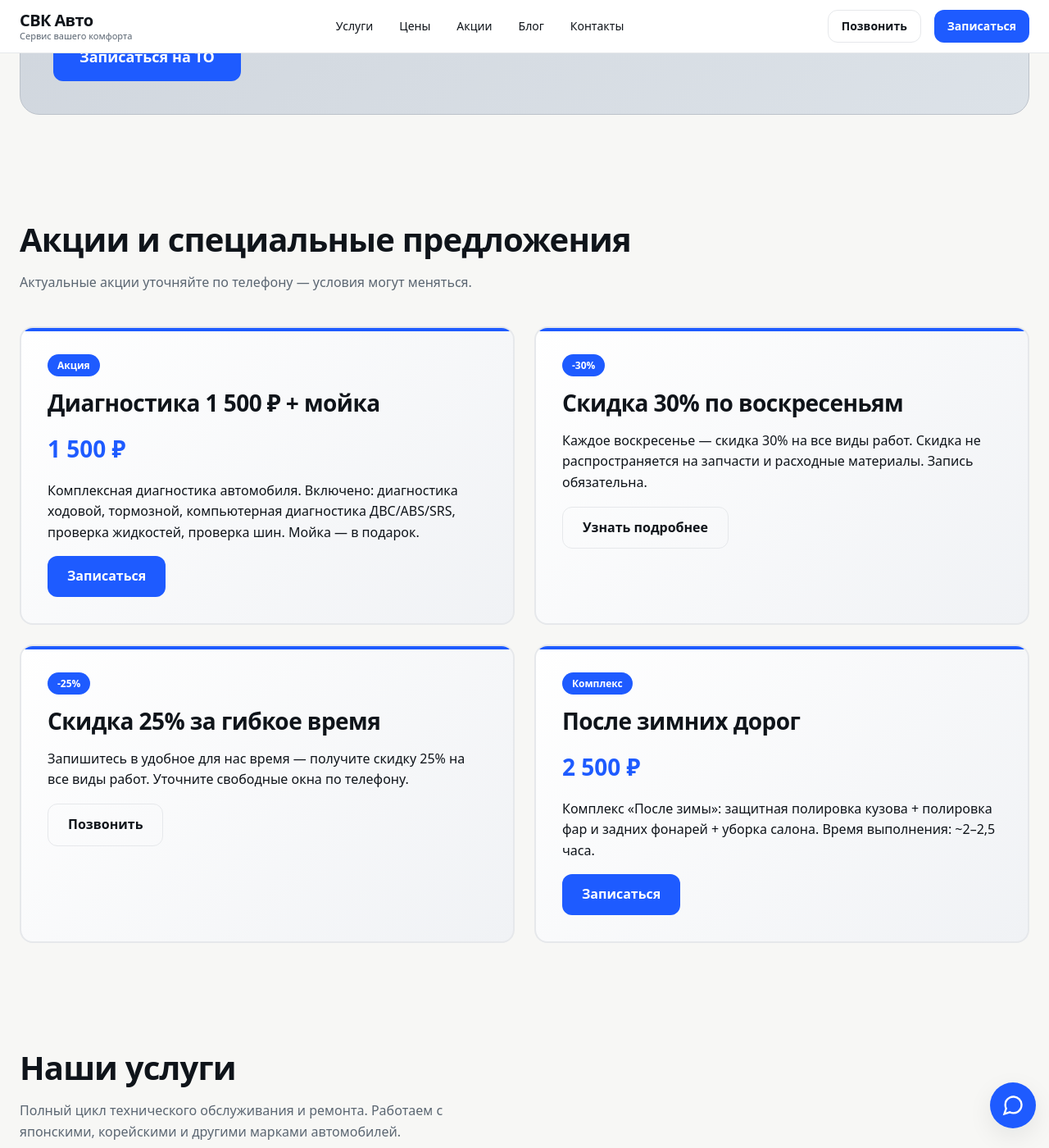
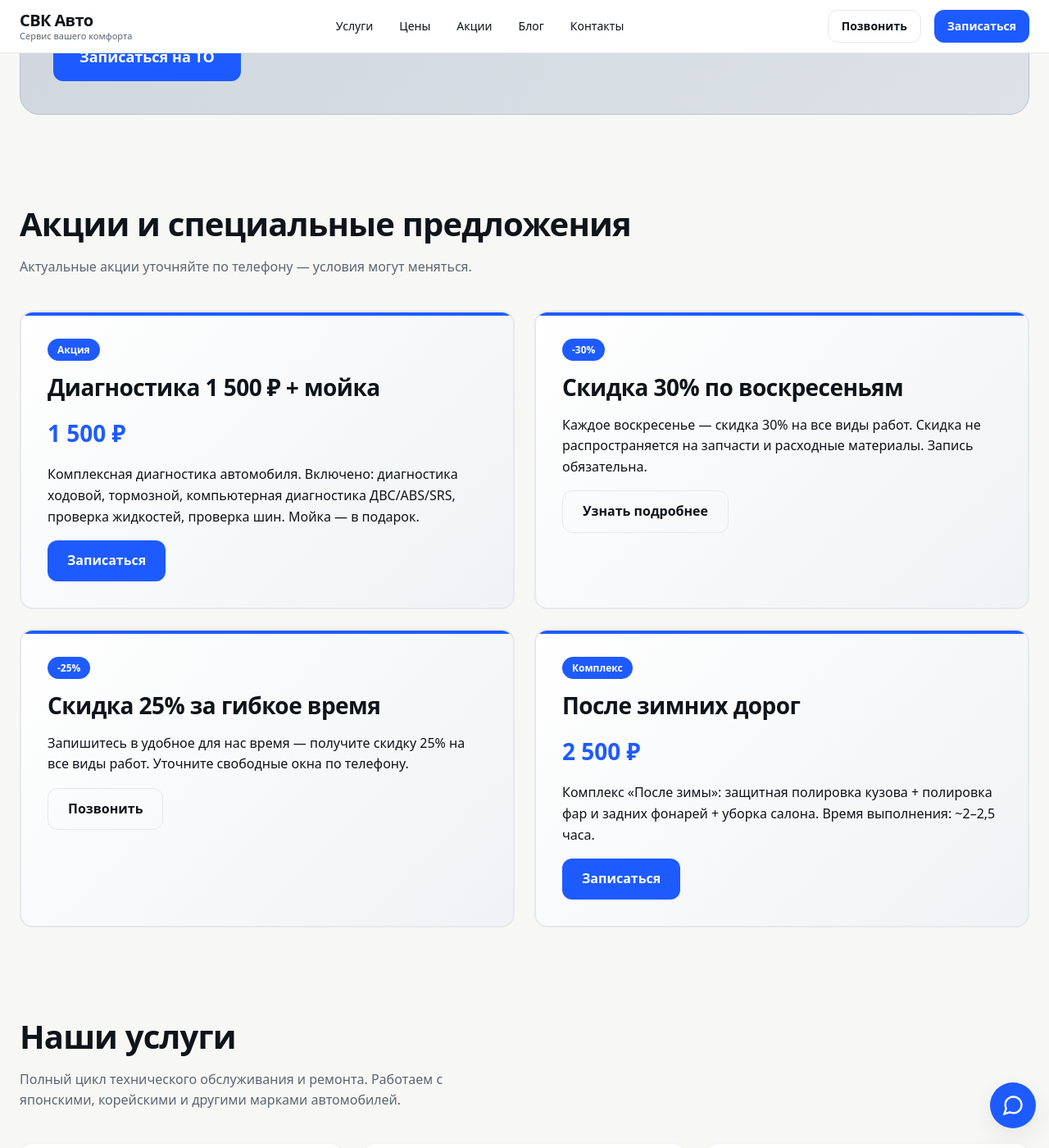
Before and after one commit to ruport998-sudo/SVK-avto, a Jekyll site: the page built from index.html, in a window 1280 px wide and 1400 px high, scrolled down 1146 px. Shown: the whole window at 82% size. Built offline with Jekyll 4.4.1, drawn with Linux system fonts in a browser that asks for light colours; some web fonts are replaced.

Commit message:
Уменьшены отступы между блоками после секции ТО

```diff
--- a/assets/css/main.css
+++ b/assets/css/main.css
@@ -1856,3 +1856,9 @@ textarea:focus {
     grid-template-columns: 1fr;
   }
 }
+
+
+/* Reduced spacing after TO section */
+.to-section ~ section {
+  padding-top: calc(var(--section-gap) * 0.7);
+}
```
